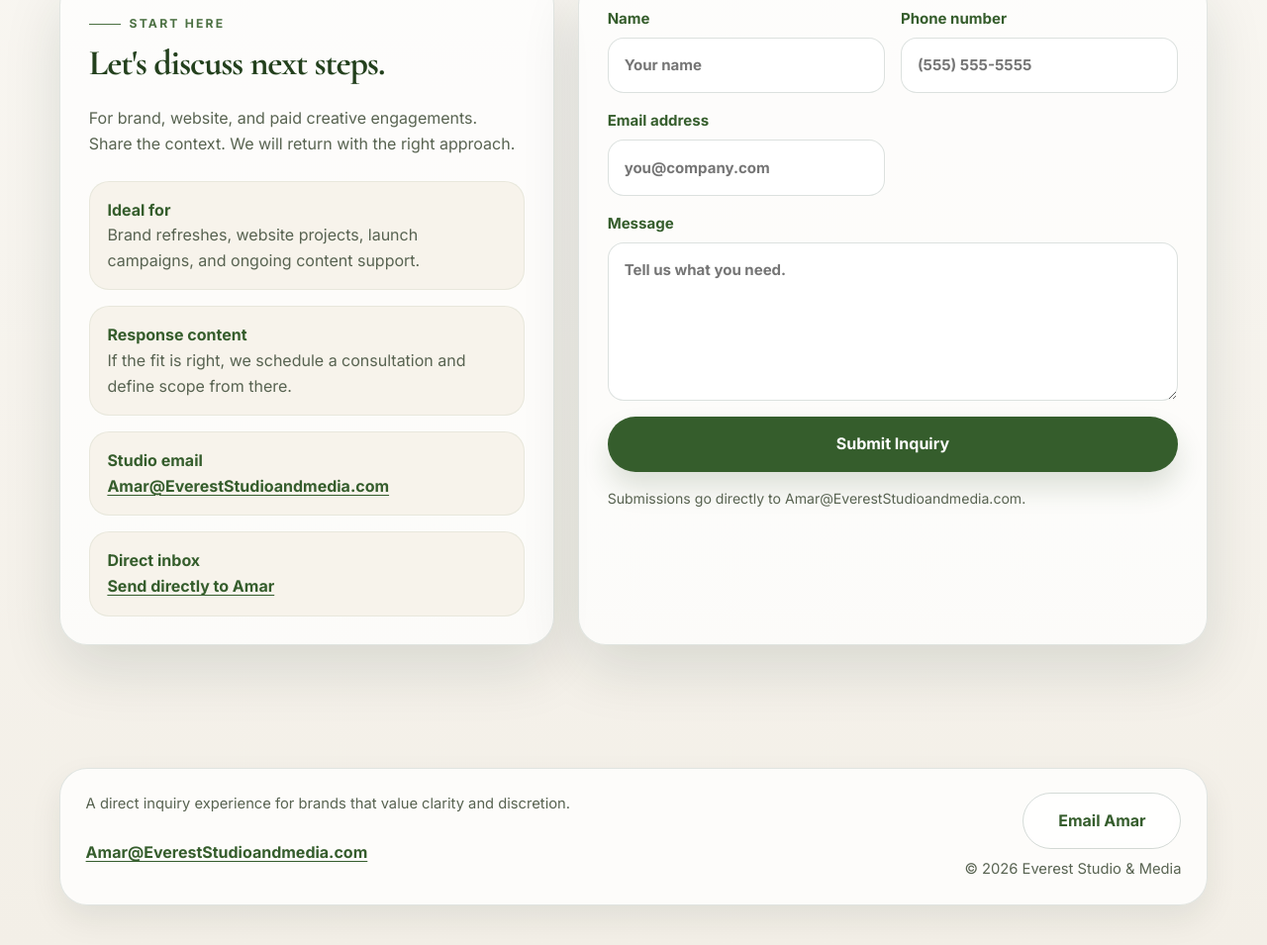
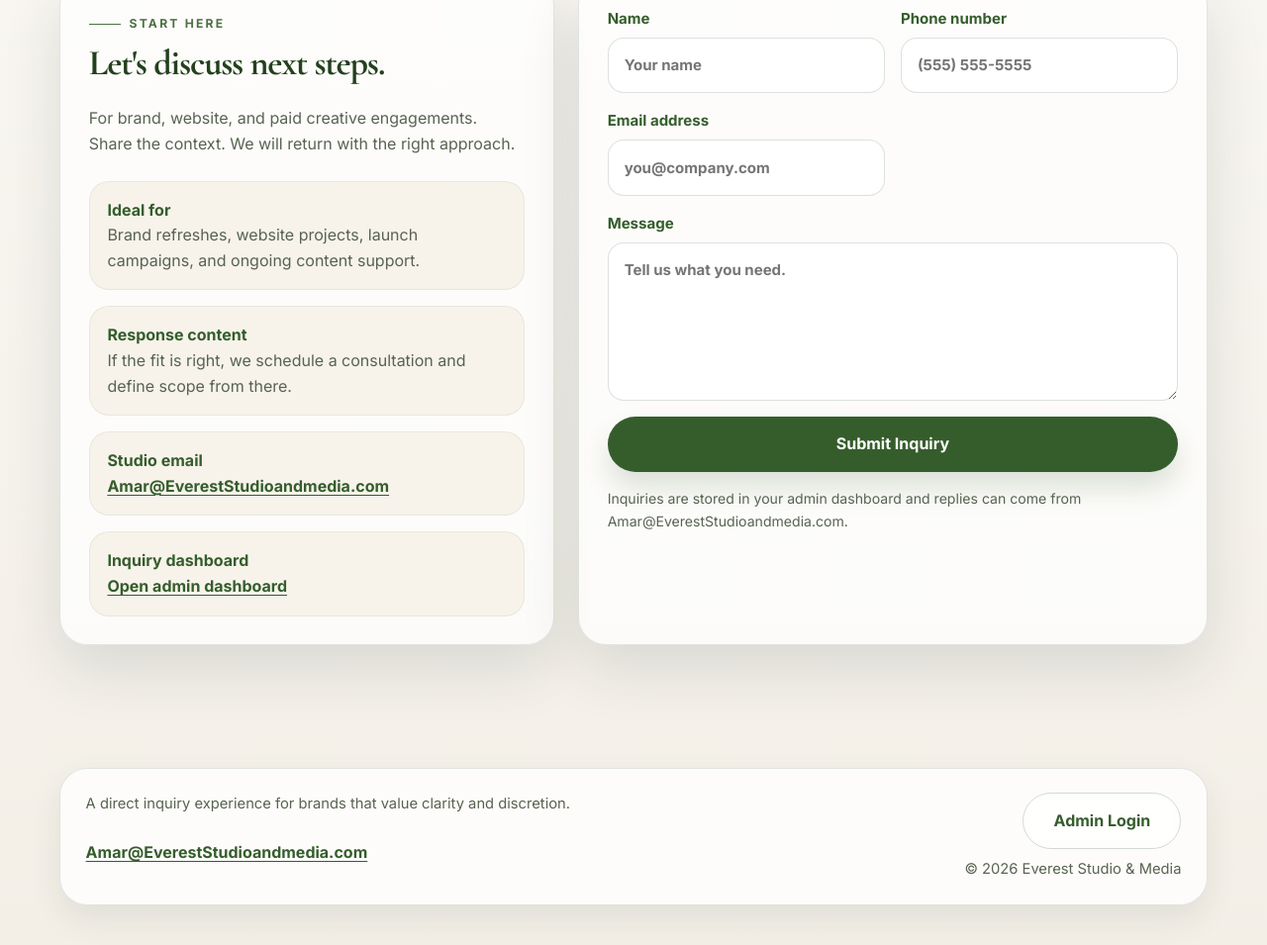
Before and after one commit to chahalamar123-stack/vereststudioandmedia-final, a plain HTML site: page contact.html in a window 1280 px wide. Shown: the part 764-1719 px from the top of the page at 99% size. Drawn offline with nearby package versions, Linux system fonts and the light colour scheme.

Commit message:
Add files via upload

```diff
--- a/contact.html
+++ b/contact.html
@@ -72,16 +72,14 @@
                   <p><a class="inline-link" href="mailto:Amar@EverestStudioandmedia.com">Amar@EverestStudioandmedia.com</a></p>
                 </div>
                 <div class="contact-list-item">
-                  <strong>Direct inbox</strong>
-                  <p><a class="inline-link" href="mailto:Amar@EverestStudioandmedia.com">Send directly to Amar</a></p>
+                  <strong>Inquiry dashboard</strong>
+                  <p><a class="inline-link" href="/admin">Open admin dashboard</a></p>
                 </div>
               </div>
             </aside>
 
             <section class="contact-card">
-              <form action="https://formsubmit.co/Amar@EverestStudioandmedia.com" method="POST">
-                <input type="hidden" name="_subject" value="New Everest Studio &amp; Media inquiry" />
-                <input type="hidden" name="_template" value="table" />
+              <form data-inquiry-form>
                 <div class="form-grid">
                   <label for="inquiry-name">
                     Name
@@ -113,7 +111,7 @@
 
                 <button class="button button-primary" type="submit">Submit Inquiry</button>
                 <p class="form-note" data-inquiry-status aria-live="polite">
-                  Submissions go directly to Amar@EverestStudioandmedia.com.
+                  Inquiries are stored in your admin dashboard and replies can come from Amar@EverestStudioandmedia.com.
                 </p>
               </form>
             </section>
@@ -128,7 +126,7 @@
             <a class="footer-link" href="mailto:Amar@EverestStudioandmedia.com">Amar@EverestStudioandmedia.com</a>
           </div>
           <div class="footer-block footer-block-end">
-            <a class="button button-secondary footer-admin-button" href="mailto:Amar@EverestStudioandmedia.com">Email Amar</a>
+            <a class="button button-secondary footer-admin-button" href="/admin">Admin Login</a>
             <p>&copy; 2026 Everest Studio &amp; Media</p>
           </div>
         </div>
```
Also changed, not shown: index.html (+1 -1 lines).
